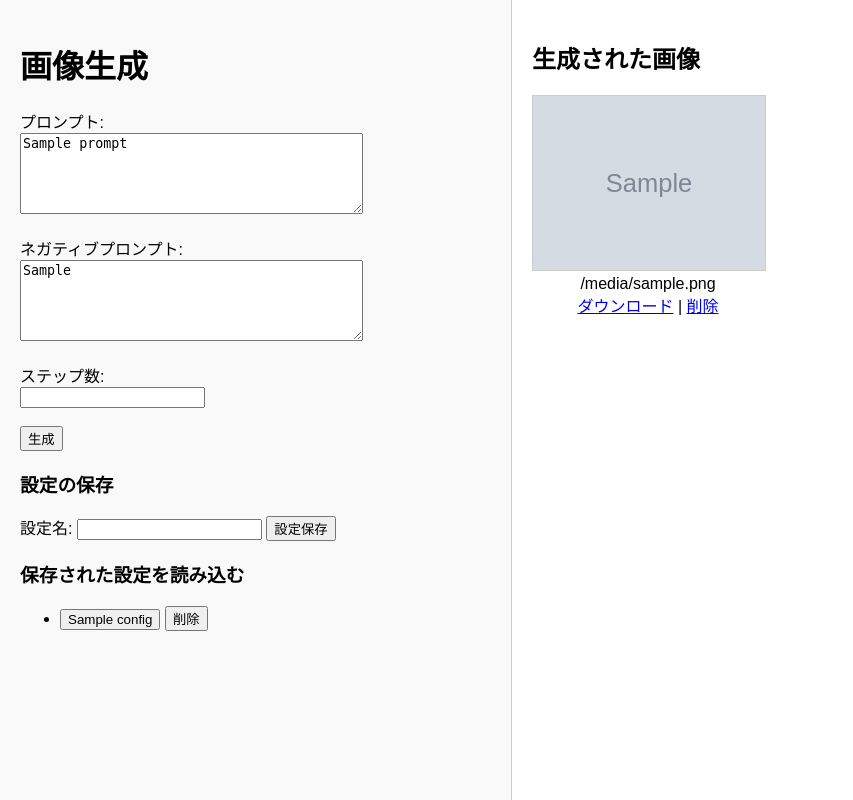
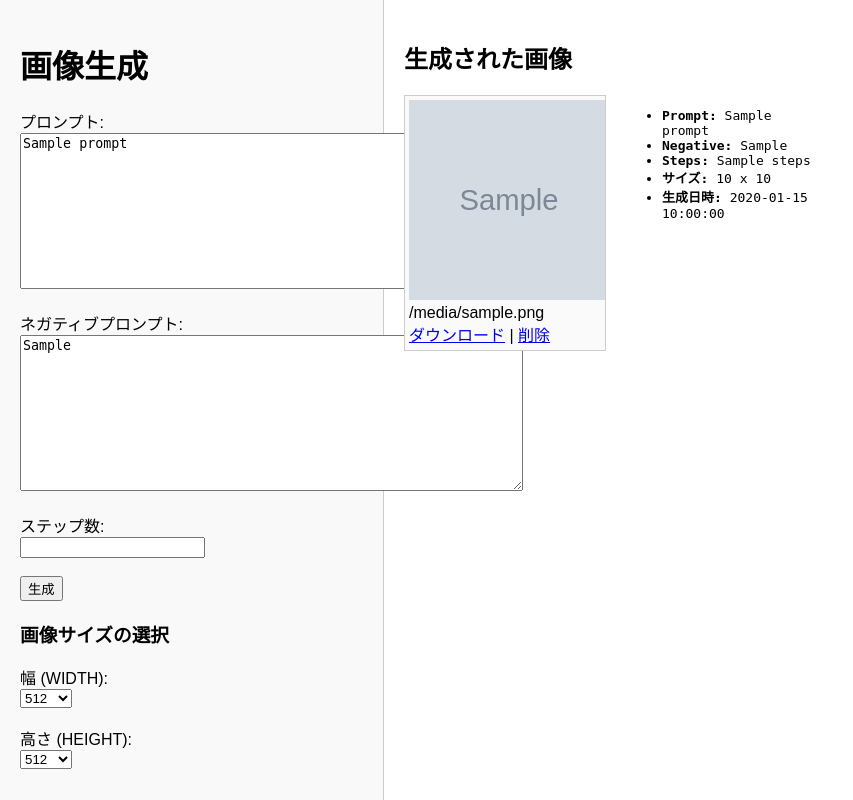
Before and after one commit to ChaosReadman/OnnxStreamWebUI, a Flask app: template templates/index.html in a window 1280 px wide. Shown: the whole page, without its empty margins (0-853 px from the left). Run offline with Flask 3, Linux system fonts and the light colour scheme; the template is opened without the code that fills it: most values are stand-ins (such as "Sample title", 1, 10 or a date in 2020); grey boxes marked "Sample" are stand-in pictures.

Commit message:
設定をPNGとセットで保存するように修正

```diff
--- a/app.py
+++ b/app.py
@@ -1,67 +1,97 @@
-from flask import Flask, request, render_template, redirect, send_from_directory
+from flask import Flask, request, render_template, redirect, send_from_directory,jsonify
 import os
 import subprocess
 import uuid
 import json
+import os, signal
 from datetime import datetime
+
 
 app = Flask(__name__)
 IMAGE_DIR = 'static/images'
-CONFIG_DIR = 'config'
+
 LOCK_FILE = '/tmp/generate.lock'
 
-def is_locked():
+
+@app.route('/lock_status')
+def lock_status():
     if os.path.exists(LOCK_FILE):
         with open(LOCK_FILE) as f:
             pid = f.read().strip()
+        started_at = os.path.getmtime(LOCK_FILE)
+
         if pid.isdigit() and os.path.exists(f"/proc/{pid}"):
-            return True
+            return jsonify({
+                'locked': True,
+                'started_at': started_at
+            })
         else:
             os.remove(LOCK_FILE)
-    return False
+    return jsonify({'locked': False})
 
-@app.route('/lock_status')
-def lock_status():
-    return {'locked': is_locked()}
+@app.route('/latest_metadata')
+def latest_metadata():
+    import os, json
+    from glob import glob
+
+    json_files = sorted(
+        glob('static/images/*.json'),
+        key=os.path.getmtime,
+        reverse=True
+    )
+
+    if not json_files:
+        return jsonify({})
+
+    with open(json_files[0]) as f:
+        data = json.load(f)
+
+    return jsonify(data)
 
 @app.route('/')
 def index():
-    images = os.listdir(IMAGE_DIR)
-    images.sort(reverse=True)
-
-    config_files=[f for f in os.listdir(CONFIG_DIR) if f.endswith('.json')]
+    image_entries = []
+    for image_file in sorted(os.listdir(IMAGE_DIR), reverse=True):
+        if image_file.endswith(".png"):
+            json_file = os.path.join(IMAGE_DIR, image_file + '.json')
+            metadata = {}
+            if os.path.exists(json_file):
+                with open(json_file) as f:
+                    metadata = json.load(f)
+            image_entries.append({
+                "filename": image_file,
+                "metadata": metadata
+            })
     #デフォルトフォーム値を設定
     prompt = request.args.get('prompt', '')
     negative_prompt = request.args.get('negative_prompt', '')
     steps = request.args.get('steps', '1')
+    image_width = request.args.get("image_width", "512").strip()
+    image_height = request.args.get("image_height", "512").strip()
 
     return render_template(
         'index.html',
-        images=images,
-        config_files=config_files,
+        image_entries=image_entries,
         prompt=prompt,
         negative_prompt=negative_prompt,
         steps=steps,
-        locked=is_locked(),
+        image_width=int(image_width),
+        image_height=int(image_height)
      )
 
-@app.route('/load_config', methods=['POST'])
-def load_config():
-    config_name = request.form.get('config_name')
-    config_path = os.path.join(CONFIG_DIR, config_name)
-    if os.path.exists(config_path):
-        with open(config_path, 'r') as f:
-            config_data = json.load(f)
-        return redirect(f"/?prompt={config_data['prompt']}&negative_prompt={config_data['negative_prompt']}&steps={config_data['steps']}")
-    return redirect('/')
+@app.route("/cancel", methods=["POST"])
+def cancel_generation():
 
-@app.route('/delete_config', methods=['POST'])
-def delete_config():
-    config_name = request.form.get('config_name')
-    config_path = os.path.join(CONFIG_DIR, config_name)
-    if os.path.exists(config_path):
-        os.remove(config_path)
-    return redirect('/')
+    if os.path.exists(LOCK_FILE):
+        with open(LOCK_FILE) as f:
+            pid = int(f.read())
+        try:
+            os.kill(pid, signal.SIGTERM)
+            return jsonify({"status": "killed", "pid": pid})
+        except Exception as e:
+            return jsonify({"status": "error", "message": str(e)})
+    else:
+        return jsonify({"status": "no_pidfile"})
 
 @app.route('/handle_form', methods=['POST'])
 def handle_form():
@@ -69,37 +99,23 @@ def handle_form():
     prompt = request.form.get('prompt')
     negative_prompt = request.form.get('negative_prompt')
     steps = request.form.get('steps', '1')
-    config_name = request.form.get('config_name')
+    image_width = request.form.get('image_width', '512')
+    image_height = request.form.get('image_height', '512')
 
     if action == 'generate':
-        # if is_locked():
-        #     return redirect('/?error=locked')
-        # filename = f"{uuid.uuid4()}.png"
         filename = datetime.now().strftime("%Y-%m-%d_%H%M%S.png")
         filepath = os.path.join(IMAGE_DIR, filename)
-        subprocess.run(["bash", "generate_image.sh", filepath, prompt, negative_prompt, steps])
+        subprocess.run(["bash", "generate_image.sh", filepath, prompt, negative_prompt, steps, image_width, image_height])
 
-        return redirect(f"/?prompt={prompt}&negative_prompt={negative_prompt}&steps={steps}")
-        # return redirect('/')
-
-    elif action == 'save_config' and config_name:
-        config = {
-            'prompt': prompt,
-            'negative_prompt': negative_prompt,
-            'steps': steps
-        }
-        config_path = os.path.join(CONFIG_DIR, f"{config_name}.json")
-        with open(config_path, 'w') as f:
-            json.dump(config, f, indent=4)
-        return redirect('/')
-
-    return redirect('/')
+    return redirect(f"/?prompt={prompt}&negative_prompt={negative_prompt}&steps={steps}&image_width={image_width}&image_height={image_height}")
 
 @app.route('/delete/<filename>')
 def delete_image(filename):
     filepath = os.path.join(IMAGE_DIR, filename)
     if os.path.exists(filepath):
         os.remove(filepath)
+    if os.path.exists(filepath + ".json"):
+        os.remove(filepath + ".json")
     return redirect('/')
 
 @app.route('/download/<filename>')
--- a/templates/index.html
+++ b/templates/index.html
@@ -17,7 +17,7 @@
         }
 
         #left-pane {
-            width: 40%;
+            width: 30%;
             padding: 20px;
             border-right: 1px solid #ccc;
             box-sizing: border-box;
@@ -31,20 +31,25 @@
             box-sizing: border-box;
         }
 
-        #image-grid {
+        .image-grid {
             display: grid;
             grid-template-columns: repeat(auto-fill, minmax(200px, 1fr));
             gap: 16px;
         }
 
-        .image-item {
-            text-align: center;
+        .thumbnail-container {
+            position: relative;
+            overflow: hidden;
+            border: 1px solid #ccc;
+            padding: 4px;
+            background-color: #fafafa;
         }
 
-        .image-item img {
-            max-width: 100%;
-            max-height: 200px;
-            border: 1px solid #ccc;
+        .thumbnail-container img {
+            width: 200px;
+            height: 200px;
+            object-fit: cover;
+            cursor: zoom-in;
         }
 
         #veil {
@@ -65,93 +70,129 @@
 </head>
 
 <body>
-    <div id="veil">画像生成中です。しばらくお待ちください...</div>
+    <div id="veil">
+        画像生成中です。しばらくお待ちください...<br><br>
+        <div id="start-time"></div>
+        <div id="elapsed-time"></div>
+        <button onclick="cancelGeneration()">キャンセル</button>
+    </div>
+
     <div id="container">
         <div id="left-pane">
 
             <h1>画像生成</h1>
-
             <form id="genForm" action="/handle_form" method="post">
                 <label for="prompt">プロンプト:</label><br>
-                <textarea rows="5" cols="40" id="prompt" name="prompt" required>{{ prompt }}</textarea><br><br>
+                <textarea rows="10" cols="60" id="prompt" name="prompt" required>{{ prompt }}</textarea><br><br>
                 <label for="negative_prompt">ネガティブプロンプト:</label><br>
-                <textarea rows="5" cols="40" id="negative_prompt"
+                <textarea rows="10" cols="60" id="negative_prompt"
                     name="negative_prompt">{{ negative_prompt }}</textarea><br><br>
                 <label for="steps">ステップ数:</label><br>
                 <input type="number" id="steps" name="steps" value="{{ steps }}" min="1"><br><br>
                 <button type="submit" name="action" value="generate">生成</button><br>
-                <h3>設定の保存</h3>
-                <label for="config_name">設定名:</label>
-                <input type="text" name="config_name">
-                <button type="submit" name="action" value="save_config">設定保存</button>
+
+                <h3>画像サイズの選択</h3>
+                <label for="image_width">幅 (WIDTH):</label><br>
+                <select id="image_width" name="image_width">
+                    {% for w in range(512, 1025, 256) %}
+                    <option value="{{ w }}" {% if w== image_width  %}selected{% endif %}>{{ w }}</option>
+                    {% endfor %}
+                </select><br><br>
+
+                <label for="image_height">高さ (HEIGHT):</label><br>
+                <select id="image_height" name="image_height">
+                    {% for h in range(512, 1025, 256) %}
+                    <option value="{{ h }}" {% if h== image_height %}selected{% endif %}>{{ h }}</option>
+                    {% endfor %}
+                </select><br><br>
             </form>
-
-            <h3>保存された設定を読み込む</h3>
-            <ul>
-                {% if config_files %}
-                {% for config in config_files %}
-                <li>
-                    <form action="load_config" method="POST" style="display:inline;">
-                        <input type="hidden" name="config_name" value="{{ config }}">
-                        <button type="submit">{{ config }}</button>
-                    </form>
-                    <form action="delete_config" method="POST" style="display:inline;">
-                        <input type="hidden" name="config_name" value="{{ config }}">
-                        <button type="submit">削除</button>
-                    </form>
-                </li>
-                {% endfor %}
-                {% else %}
-                <li>保存された設定はありません。</li>
-                {% endif %}
-            </ul>
         </div>
         <div id="right-pane">
             <h2>生成された画像</h2>
-            {% if images %}
-            <div id="image-grid">
-                {% for image in images %}
-                <div class="image-item">
-                    <img src="/static/images/{{ image }}" alt="{{ image }}">
-                    <div>{{ image }}</div>
-                    <a href="download/{{ image }}">ダウンロード</a> |
-                    <a href="delete/{{ image }}">削除</a>
+            <div class="image-grid">
+                {% for entry in image_entries %}
+                <div class="thumbnail-container">
+                    <img src="/static/images/{{ entry.filename }}" alt="{{ entry.filename }}">
+                    <div>{{ entry.filename }}</div>
+                    <a href="download/{{ entry.filename }}">ダウンロード</a> |
+                    <a href="delete/{{ entry.filename }}">削除</a>
                 </div>
+                <ul style="font-family: monospace;">
+                    <li><strong>Prompt:</strong> {{ entry.metadata.prompt or "" }}</li>
+                    <li><strong>Negative:</strong> {{ entry.metadata.negative_prompt or "" }}</li>
+                    <li><strong>Steps:</strong> {{ entry.metadata.steps or "" }}</li>
+                    <li><strong>サイズ:</strong> {{ entry.metadata.width }} x {{ entry.metadata.height }}</li>
+                    <li><strong>生成日時:</strong> {{ entry.metadata.created_at or "" }}</li>
+                </ul>
                 {% endfor %}
             </div>
-            {% else %}
-            <p>まだ画像が生成されていません。</p>
-            {% endif %}
         </div>
-
-    </div>
-
 </body>
 <script>
-    refreshed = true;
+    let refreshed = true;
+    let startTime = null;
 
     document.getElementById('genForm').addEventListener('submit', async function (e) {
         checkLock();
     });
 
-    function checkLock() {
-        fetch('/lock_status')
-            .then(res => res.json())
-            .then(data => {
-                const veil = document.getElementById('veil');
+    function formatElapsed(seconds) {
+        const minutes = Math.floor(seconds / 60);
+        const secs = seconds % 60;
+        return `${minutes}分 ${secs}秒`;
+    }
+
+    async function checkLock() {
+        const veil = document.getElementById('veil');
+        const startElem = document.getElementById('start-time');
+        const elapsedElem = document.getElementById('elapsed-time');
+        try {
+            const res = await fetch('/lock_status');
+            const data = await res.json();
                 if (data.locked) {
                     refreshed = false;
                     veil.style.display = 'block';
+                    if (data.started_at) {
+                        startTimestamp = new Date(data.started_at * 1000);
+                        const now = new Date();
+                        const elapsedSec = Math.floor((now - startTimestamp) / 1000);
+
+                        startElem.textContent = `開始時刻: ${startTimestamp.toLocaleString()}`;
+                        elapsedElem.textContent = `経過時間: ${formatElapsed(elapsedSec)}`;
+                    }
                 } else {
                     if (!refreshed) {
+                        refreshed = true;
                         // ページを/に移動する
                         window.location.href = '/';
-                        refreshed = true;
                     }
                     veil.style.display = 'none';
                 }
+                // 経過時間の更新
+                if (startTime) {
+                    const now = new Date();
+                    const diff = Math.floor((now - startTime) / 1000);
+                    const minutes = Math.floor(diff / 60);
+                    const seconds = diff % 60;
+                    elapsedElem.textContent = `経過時間: ${minutes}分 ${seconds}秒`;
+                }
+            } catch (e) {
+                console.error(e);
+            }
+
+    }
+
+    function cancelGeneration() {
+        fetch('/cancel', { method: 'POST' })
+            .then(res => res.json())
+            .then(data => {
+                alert('キャンセルしました');
+                veil.style.display = 'none';
             })
-            .catch(console.error);
+            .catch(err => {
+                alert('キャンセルに失敗しました');
+                console.error(err);
+            });
     }
 
     // 初回チェック + 3秒ごとにチェック
```
Also changed, not shown: images/generating.png, images/top.png, 2 other files.
